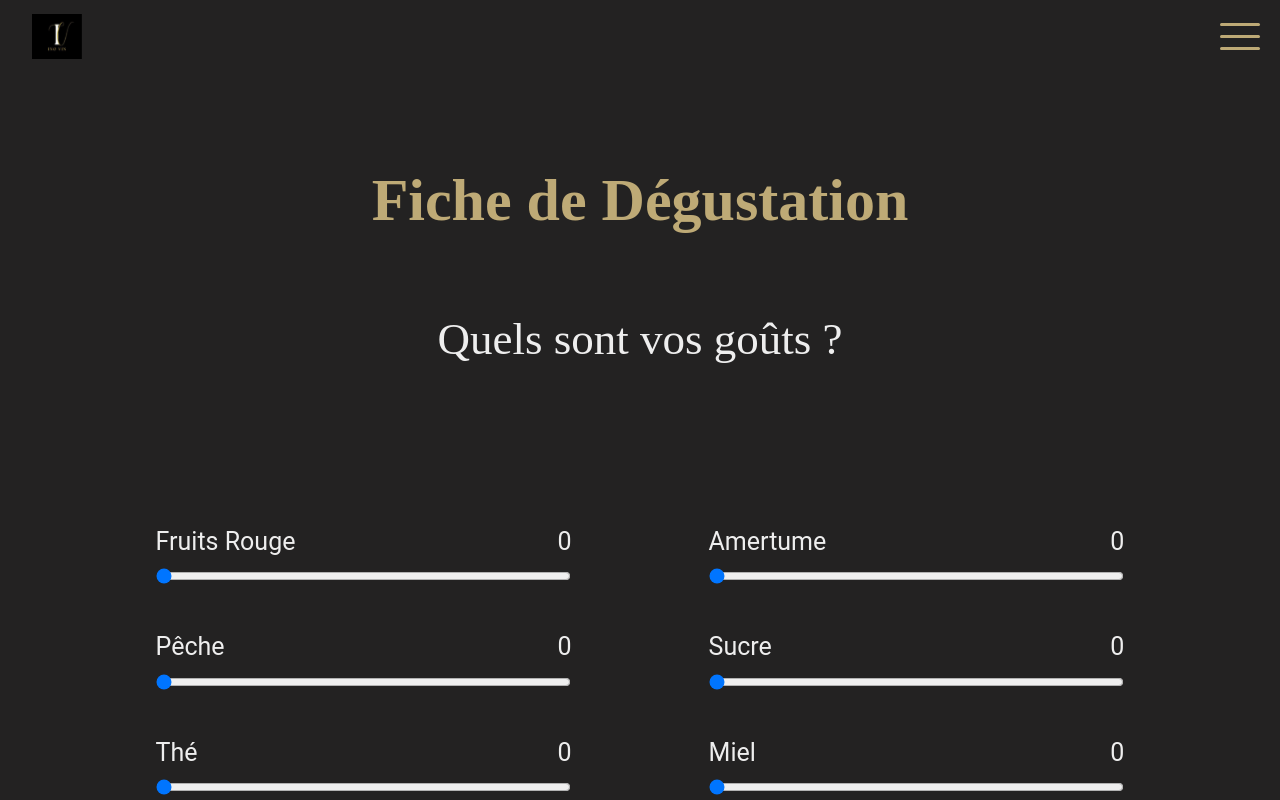
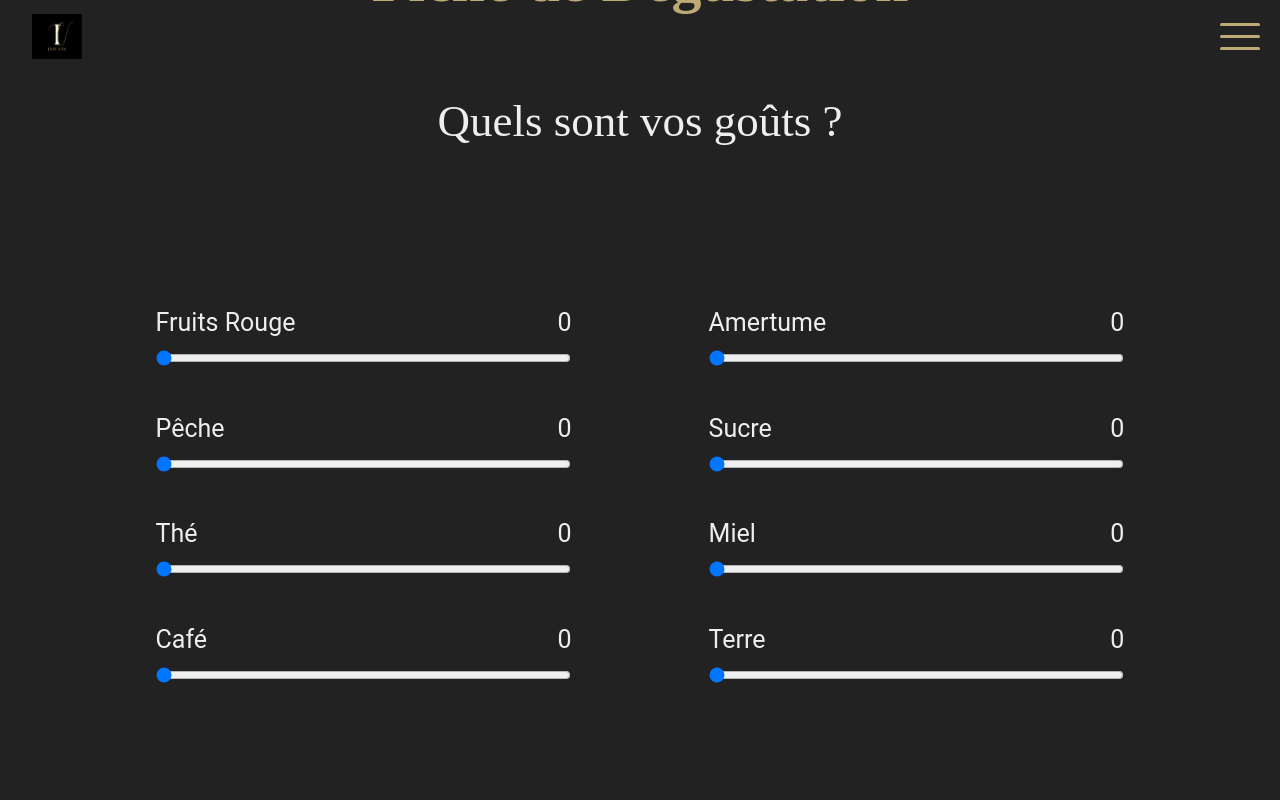
Before and after one commit to Mogwaie/Inovin, a React (Vite) app in the folder frontend/: page /degustation in a window 1280 px wide. Shown: the top 800 px of the page. Built offline with nearby package versions, Linux system fonts and the light colour scheme.

Commit message:
Setting height to 75vh

```diff
--- a/frontend/src/assets/styles/pages/_degustationPage.scss
+++ b/frontend/src/assets/styles/pages/_degustationPage.scss
@@ -3,6 +3,10 @@
   flex-direction: column;
   justify-content: center;
   align-items: center;
+}
+
+#DegustationPage {
+  height: 75vh;
 }
 
 .DegustationPage {
--- a/frontend/src/pages/DegustationPage.jsx
+++ b/frontend/src/pages/DegustationPage.jsx
@@ -11,7 +11,7 @@ function DegustationPage() {
     navigateTo("/workshop");
   };
   return (
-    <div className="DegustationPage">
+    <div className="DegustationPage" id="DegustationPage">
       <h1 className="title-page">Fiche de Dégustation</h1>
 
       <p className="title-content">Quels sont vos goûts ?</p>
```
